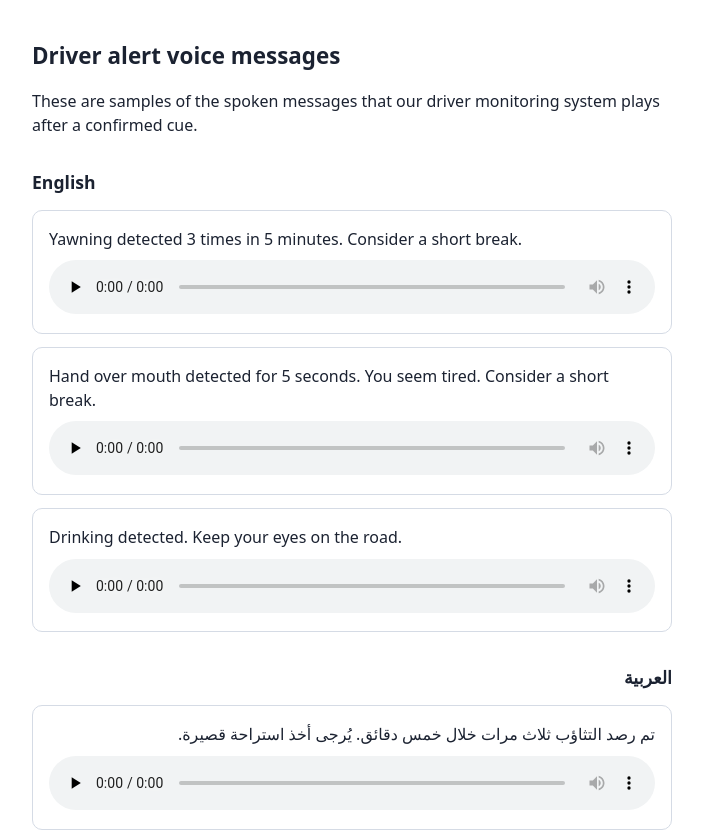
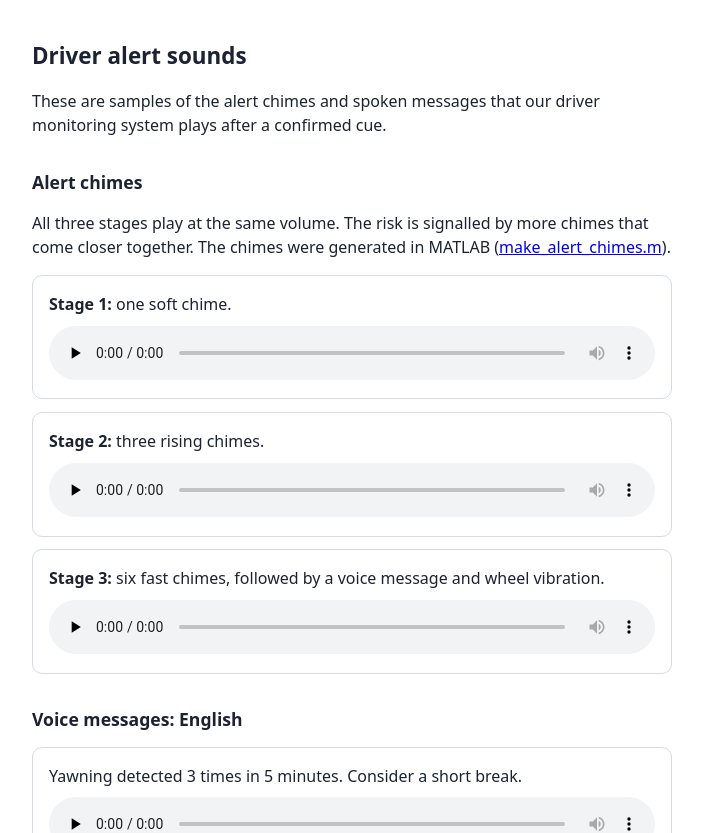
Before and after one commit to IamOumarIbrahim/sdp-driver-alerts, a plain HTML site: page index.html in a window 1280 px wide. Shown: the top 833 px of the page, without its empty margins (288-991 px from the left). Drawn offline with Linux system fonts and the light colour scheme.

Commit message:
Add three-stage alert chimes and the MATLAB script that makes them
Co-Authored-By: Claude Opus 5.5 <noreply@anthropic.com>

```diff
--- a/index.html
+++ b/index.html
@@ -1,6 +1,6 @@
 <!doctype html>
 <html lang="en"><head><meta charset="utf-8"><meta name="viewport" content="width=device-width,initial-scale=1">
-<title>Driver alert voice messages</title>
+<title>Driver alert sounds</title>
 <style>
 body{font-family:system-ui,sans-serif;max-width:640px;margin:0 auto;padding:1.5rem 1rem;color:#1b2231;background:#fff;line-height:1.5}
 h1{font-size:1.4rem}h2{font-size:1.1rem;margin-top:2rem}
@@ -9,13 +9,18 @@ h1{font-size:1.4rem}h2{font-size:1.1rem;margin-top:2rem}
 .ar{direction:rtl;text-align:right}
 @media (prefers-color-scheme:dark){body{background:#111722;color:#e8ecf3}.clip{border-color:#34405a}}
 </style></head><body>
-<h1>Driver alert voice messages</h1>
-<p>These are samples of the spoken messages that our driver monitoring system plays after a confirmed cue.</p>
-<h2>English</h2>
+<h1>Driver alert sounds</h1>
+<p>These are samples of the alert chimes and spoken messages that our driver monitoring system plays after a confirmed cue.</p>
+<h2>Alert chimes</h2>
+<p>All three stages play at the same volume. The risk is signalled by more chimes that come closer together. The chimes were generated in MATLAB (<a href="matlab/make_alert_chimes.m">make_alert_chimes.m</a>).</p>
+<div class="clip"><p><strong>Stage 1:</strong> one soft chime.</p><audio controls preload="none" src="audio/stage1.wav"></audio></div>
+<div class="clip"><p><strong>Stage 2:</strong> three rising chimes.</p><audio controls preload="none" src="audio/stage2.wav"></audio></div>
+<div class="clip"><p><strong>Stage 3:</strong> six fast chimes, followed by a voice message and wheel vibration.</p><audio controls preload="none" src="audio/stage3.wav"></audio></div>
+<h2>Voice messages: English</h2>
 <div class="clip"><p>Yawning detected 3 times in 5 minutes. Consider a short break.</p><audio controls preload="none" src="audio/en1.mp3"></audio></div>
 <div class="clip"><p>Hand over mouth detected for 5 seconds. You seem tired. Consider a short break.</p><audio controls preload="none" src="audio/en2.mp3"></audio></div>
 <div class="clip"><p>Drinking detected. Keep your eyes on the road.</p><audio controls preload="none" src="audio/en3.mp3"></audio></div>
-<h2 class="ar" lang="ar">العربية</h2>
+<h2>Voice messages: Arabic</h2>
 <div class="clip ar" lang="ar"><p>تم رصد التثاؤب ثلاث مرات خلال خمس دقائق. يُرجى أخذ استراحة قصيرة.</p><audio controls preload="none" src="audio/ar1.mp3"></audio></div>
 <div class="clip ar" lang="ar"><p>تم رصد وضع اليد على الفم لمدة خمس ثوانٍ. يبدو أنك متعب. يُرجى أخذ استراحة قصيرة.</p><audio controls preload="none" src="audio/ar2.mp3"></audio></div>
 <div class="clip ar" lang="ar"><p>تم رصد الشرب. أبقِ عينيك على الطريق.</p><audio controls preload="none" src="audio/ar3.mp3"></audio></div>
```
Also changed, not shown: 4 other files.
